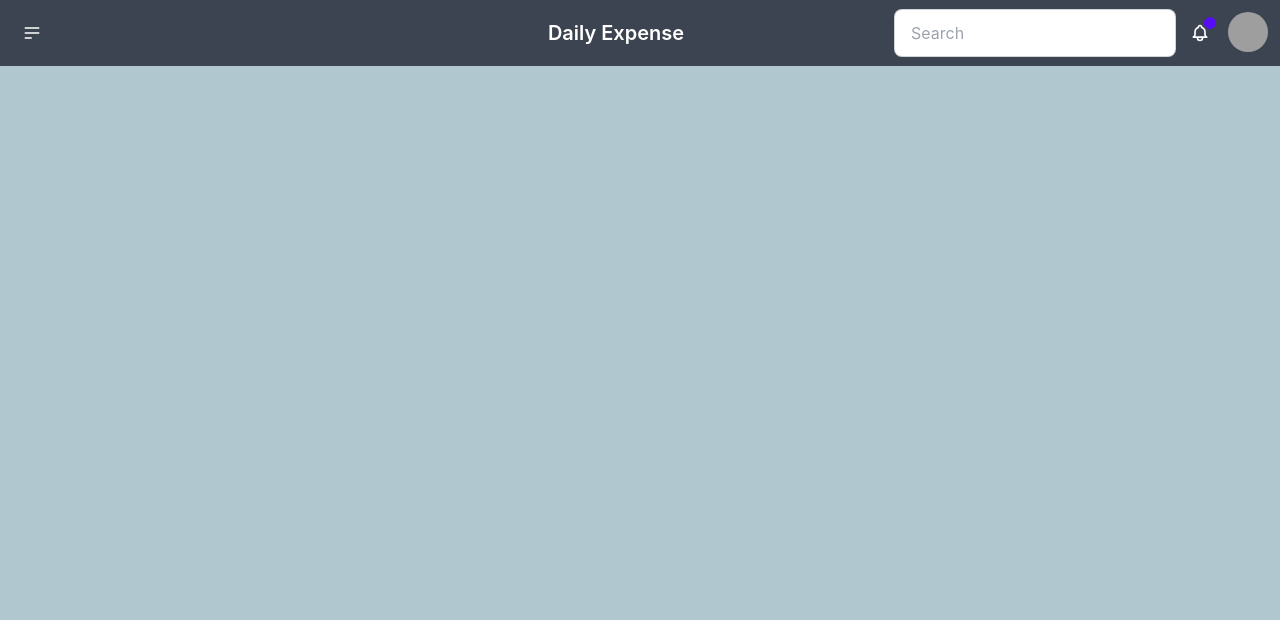
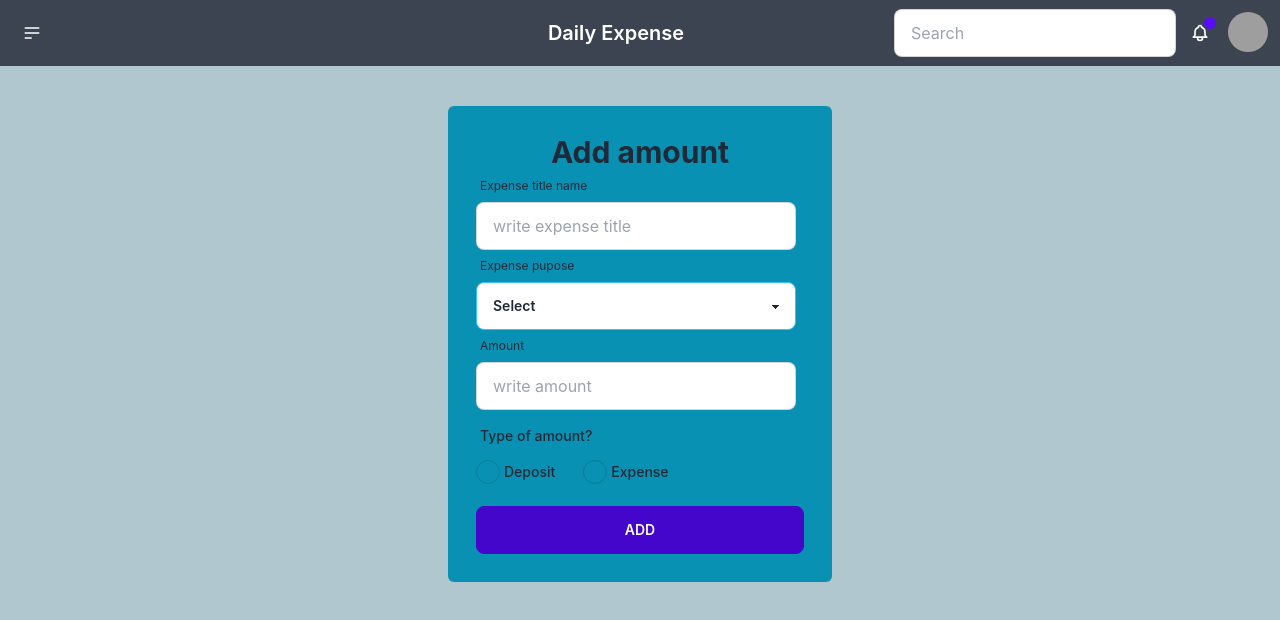
Before and after one commit to rasel497/RTK-daily-expense-manage-client, a React (Create React App) app: page / in a window 1280 px wide. Shown: the top 620 px of the page. Built offline with nearby package versions, Linux system fonts and the light colour scheme; grey boxes are pictures that could not be loaded.

Commit message:
esxpense add using react hook form validation

```diff
--- a/src/component/Home/AddView.jsx
+++ b/src/component/Home/AddView.jsx
@@ -0,0 +1,91 @@
+import React from 'react';
+import { useForm } from "react-hook-form";
+
+
+const AddView = () => {
+    // const { register, handleSubmit } = useForm();
+    const { register, formState: { errors }, handleSubmit } = useForm();
+    const onSubmit = data => console.log(data);
+
+    return (
+        <div className='flex justify-center items-center rounded-md bg-cyan-600 my-10'>
+            <div className='w-96 p-7'>
+                <h2 className='text-3xl font-bold text-center'>Add amount</h2>
+                <form onSubmit={handleSubmit(onSubmit)}>
+                    <div className="form-control w-full max-w-xs">
+                        <label className="label"><span className="label-text-alt">Expense title name</span></label>
+                        <input type="name" placeholder='write expense title'
+                            {...register("name", {
+                                required: "Title name is requred!",
+                                minLength: { value: 6, message: "Name must be 6 charcter or long!" },
+                                pattern: { value: /(?=.*[A-Z])(?=.*[!@#$&*])(?=.*[0-9])/, message: 'Name must have uppercase, number and special characters' }
+                            })}
+                            className="input input-bordered w-full max-w-xs" />
+                        {errors.name && <p className='text-yellow-400'>{errors.name?.message}</p>}
+                    </div>
+
+                    <div className="form-control w-full max-w-xs">
+                        <label className="label"><span className="label-text-alt">Expense pupose</span></label>
+                        <select className="select select-info w-full max-w-xs">
+                            <option disabled selected>Select</option>
+                            <option>
+                                Expense</option>
+                            <option>
+                                Deposit
+                            </option>
+                        </select>
+                    </div>
+                    <div className="form-control w-full max-w-xs">
+                        <label className="label"><span className="label-text-alt">Amount</span></label>
+                        <input type='number' placeholder='write amount'
+                            // pattern="[0-9]+(\.[0-9]+)?" using for float number praseFloate()
+                            {...register("amount", { required: "Amount is required!" })}
+                            className="input input-bordered w-full max-w-xs" />
+                        {errors.amount && <p className='text-red-600'>{errors.amount?.message}</p>}
+                    </div>
+                    <div className="form-control mt-2">
+                        <label className="label">
+                            <span className="label-text text-sm font-medium">
+                                Type of amount?
+                            </span>
+                        </label>
+                        <div className='flex items-center'>
+                            <div className="flex items-center">
+                                <input
+                                    type="radio"
+                                    name="radio-1"
+                                    className="radio"
+                                    value="deposit"
+                                    {...register("role")}
+                                // checked
+                                />
+                                <label className="label">
+                                    <span className="label-text font-medium">
+                                        Deposit
+                                    </span>
+                                </label>
+                            </div>
+                            <div className="flex items-center ml-6">
+                                <input
+                                    type="radio"
+                                    name="radio-1"
+                                    className="radio"
+                                    value="expense"
+                                    {...register("role")}
+                                />
+                                <label className="label">
+                                    <span className="label-text font-medium">
+                                        Expense
+                                    </span>
+                                </label>
+                            </div>
+                        </div>
+                    </div>
+                    <input className='btn btn-active btn-primary w-full mt-4' type="submit" value="Add" />
+                </form>
+            </div>
+        </div>
+    );
+};
+
+export default AddView;
--- a/src/layout/Main.jsx
+++ b/src/layout/Main.jsx
@@ -1,10 +1,14 @@
 import React from 'react';
 import Navbar from '../component/Shared/Navbar/Navbar';
+import AddView from '../component/Home/AddView';
 
 const Main = () => {
     return (
         <div>
             <Navbar />
+            <div className='flex justify-around'>
+                <AddView />
+            </div>
         </div>
     );
 };
```
